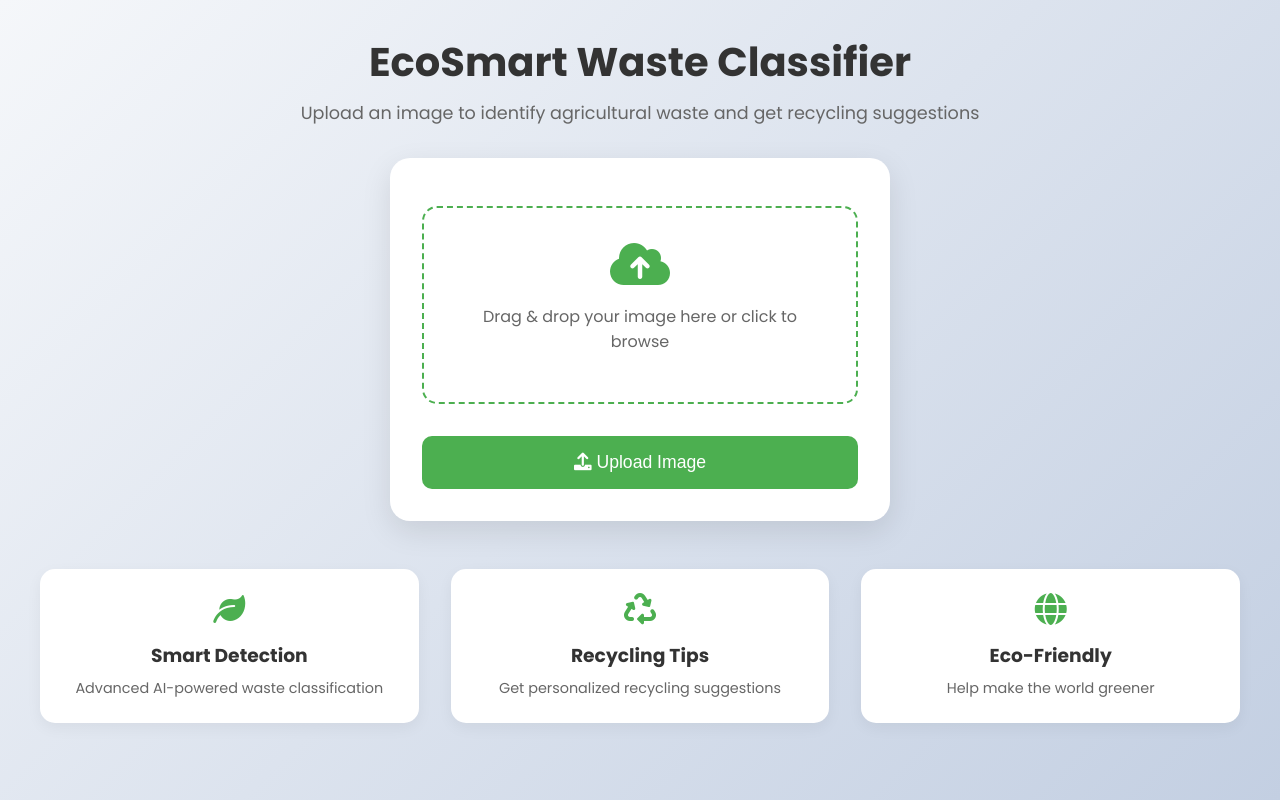
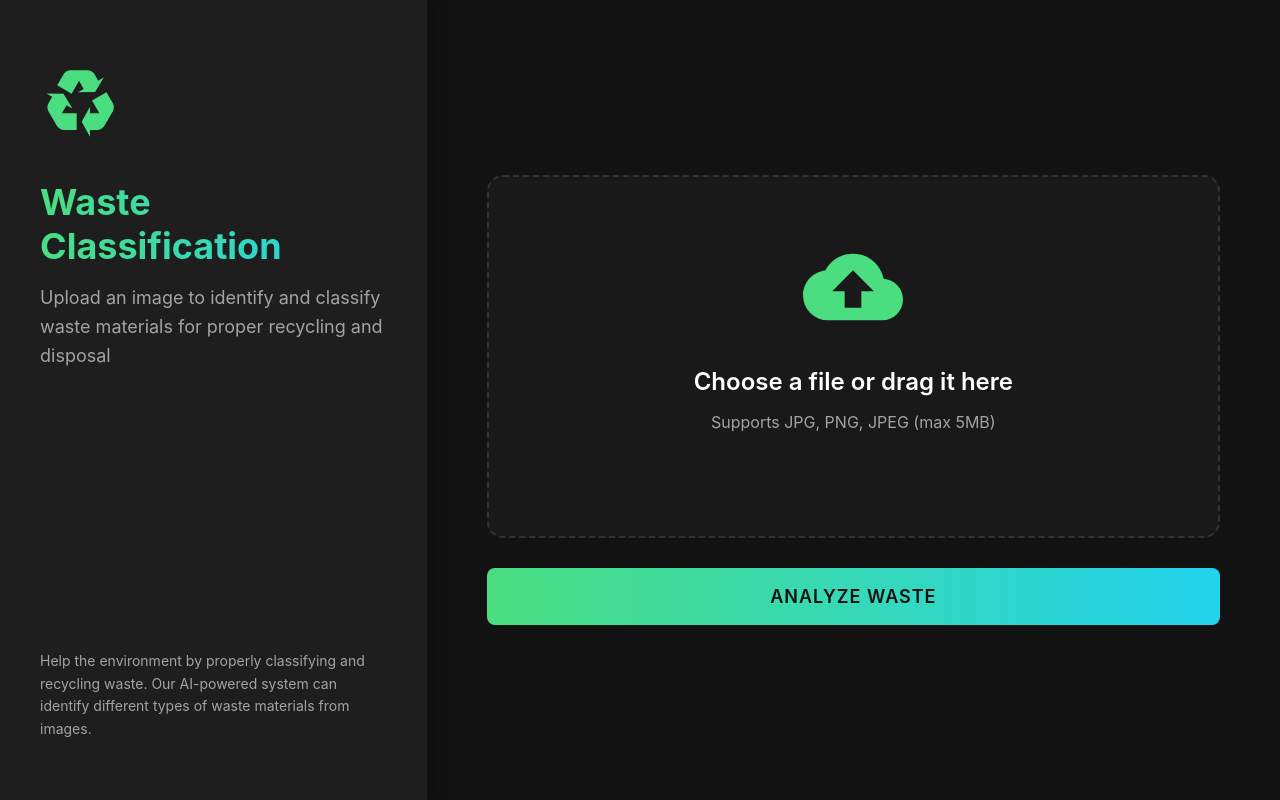
Before and after one commit to pragatishpragatish/Agricultural-Waste-Classifier, a Flask app: page / in a window 1280 px wide. Run offline with Flask 3, Linux system fonts and the light colour scheme.

Commit message:
Update index.html

```diff
--- a/templates/index.html
+++ b/templates/index.html
@@ -3,256 +3,254 @@
 <head>
     <meta charset="UTF-8">
     <meta name="viewport" content="width=device-width, initial-scale=1.0">
-    <title>EcoSmart Waste Classifier</title>
-    <link href="https://fonts.googleapis.com/css2?family=Poppins:wght@400;500;600;700&display=swap" rel="stylesheet">
+    <title>Waste Classification</title>
     <style>
-        :root {
-            --primary: #4CAF50;
-            --secondary: #2196F3;
-            --accent: #FFC107;
-            --background: #f5f5f5;
-            --text: #333;
-        }
-
         * {
             margin: 0;
             padding: 0;
             box-sizing: border-box;
+            font-family: 'Inter', 'Segoe UI', sans-serif;
         }
 
         body {
-            font-family: "Poppins", sans-serif;
-            background: linear-gradient(135deg, #f5f7fa 0%, #c3cfe2 100%);
+            background-color: #121212;
+            color: #ffffff;
             min-height: 100vh;
+            overflow-x: hidden;
+        }
+
+        .container {
+            display: grid;
+            grid-template-columns: 1fr 2fr;
+            min-height: 100vh;
+        }
+
+        .sidebar {
+            background-color: #1e1e1e;
+            padding: 60px 40px;
             display: flex;
             flex-direction: column;
-            align-items: center;
-            padding: 2rem;
+            justify-content: space-between;
+            box-shadow: 5px 0 15px rgba(0, 0, 0, 0.2);
         }
 
-        .header {
-            text-align: center;
-            margin-bottom: 2rem;
-            animation: fadeInDown 1s ease;
+        .sidebar-top {
+            display: flex;
+            flex-direction: column;
+            gap: 40px;
         }
 
-        .header h1 {
-            color: var(--text);
-            font-size: 2.5rem;
-            margin-bottom: 0.5rem;
+        .eco-icon {
+            width: 80px;
+            height: 80px;
         }
 
-        .header p {
-            color: #666;
-            font-size: 1.1rem;
+        .eco-icon svg {
+            fill: #4ade80;
+            width: 100%;
+            height: 100%;
         }
 
-        .upload-container {
-            background: white;
-            padding: 2rem;
-            border-radius: 20px;
-            box-shadow: 0 10px 30px rgba(0,0,0,0.1);
-            width: 100%;
-            max-width: 500px;
-            text-align: center;
-            transition: transform 0.3s ease;
-            animation: fadeInUp 1s ease;
+        h2 {
+            font-size: 36px;
+            font-weight: 700;
+            margin-bottom: 16px;
+            background: linear-gradient(90deg, #4ade80, #22d3ee);
+            -webkit-background-clip: text;
+            -webkit-text-fill-color: transparent;
+            background-clip: text;
         }
 
-        .upload-container:hover {
-            transform: translateY(-5px);
+        .subtitle {
+            color: #a3a3a3;
+            font-size: 18px;
+            line-height: 1.6;
+            max-width: 400px;
         }
 
-        .drop-zone {
-            border: 2px dashed var(--primary);
-            border-radius: 15px;
-            padding: 2rem;
-            margin: 1rem 0;
-            cursor: pointer;
-            transition: all 0.3s ease;
+        .footer-text {
+            color: #a3a3a3;
+            font-size: 14px;
+            line-height: 1.6;
+            max-width: 400px;
+            margin-top: auto;
         }
 
-        .drop-zone:hover, .drop-zone.dragover {
-            background: rgba(76, 175, 80, 0.1);
-            border-color: var(--secondary);
+        .main-content {
+            padding: 60px;
+            display: flex;
+            align-items: center;
+            justify-content: center;
         }
 
-        .drop-zone i {
-            font-size: 3rem;
-            color: var(--primary);
-            margin-bottom: 1rem;
+        .file-upload {
+            width: 100%;
+            max-width: 800px;
         }
 
-        .drop-zone p {
-            color: #666;
-            margin-bottom: 1rem;
+        .upload-area {
+            border: 2px dashed #333;
+            border-radius: 16px;
+            padding: 60px;
+            cursor: pointer;
+            display: block;
+            margin-bottom: 30px;
+            transition: all 0.3s ease;
+            background-color: rgba(255, 255, 255, 0.03);
         }
 
-        .file-input {
+        .upload-area:hover {
+            border-color: #4ade80;
+            background-color: rgba(74, 222, 128, 0.05);
+        }
+
+        .upload-icon {
+            width: 100px;
+            height: 100px;
+            margin: 0 auto 30px;
+        }
+
+        .upload-icon svg {
+            fill: #4ade80;
+            width: 100%;
+            height: 100%;
+        }
+
+        .upload-text {
+            font-weight: 600;
+            color: #ffffff;
+            margin-bottom: 16px;
+            font-size: 24px;
+            text-align: center;
+        }
+
+        .upload-hint {
+            color: #a3a3a3;
+            font-size: 16px;
+            margin-bottom: 20px;
+            text-align: center;
+        }
+
+        .file-name {
+            color: #4ade80;
+            font-weight: 600;
+            font-size: 18px;
+            min-height: 24px;
+            text-align: center;
+        }
+
+        input[type="file"] {
             display: none;
         }
 
-        .upload-btn {
-            background: var(--primary);
-            color: white;
-            padding: 1rem 2rem;
+        button {
+            background: linear-gradient(90deg, #4ade80, #22d3ee);
+            color: #121212;
             border: none;
-            border-radius: 10px;
-            font-size: 1.1rem;
+            border-radius: 8px;
+            padding: 18px 36px;
+            font-size: 18px;
+            font-weight: 600;
             cursor: pointer;
             transition: all 0.3s ease;
             width: 100%;
-            margin-top: 1rem;
+            text-transform: uppercase;
+            letter-spacing: 1px;
         }
 
-        .upload-btn:hover {
-            background: #388E3C;
+        button:hover {
             transform: translateY(-2px);
+            box-shadow: 0 10px 20px rgba(74, 222, 128, 0.2);
         }
 
-        .features {
-            display: grid;
-            grid-template-columns: repeat(auto-fit, minmax(250px, 1fr));
-            gap: 2rem;
-            margin-top: 3rem;
-            width: 100%;
-            max-width: 1200px;
-        }
-
-        .feature-card {
-            background: white;
-            padding: 1.5rem;
-            border-radius: 15px;
-            text-align: center;
-            box-shadow: 0 5px 15px rgba(0,0,0,0.05);
-            transition: transform 0.3s ease;
-        }
-
-        .feature-card:hover {
-            transform: translateY(-5px);
-        }
-
-        .feature-card i {
-            font-size: 2rem;
-            color: var(--primary);
-            margin-bottom: 1rem;
-        }
-
-        .feature-card h3 {
-            color: var(--text);
-            margin-bottom: 0.5rem;
-        }
-
-        .feature-card p {
-            color: #666;
-            font-size: 0.9rem;
-        }
-
-        @keyframes fadeInDown {
-            from {
-                opacity: 0;
-                transform: translateY(-20px);
-            }
-            to {
-                opacity: 1;
-                transform: translateY(0);
-            }
-        }
-
-        @keyframes fadeInUp {
-            from {
-                opacity: 0;
-                transform: translateY(20px);
-            }
-            to {
-                opacity: 1;
-                transform: translateY(0);
-            }
-        }
-
-        @media (max-width: 768px) {
-            .header h1 {
-                font-size: 2rem;
-            }
-            .upload-container {
-                padding: 1rem;
-            }
+        /* Glowing effect for the upload area when active */
+        .highlight {
+            border-color: #4ade80 !important;
+            box-shadow: 0 0 30px rgba(74, 222, 128, 0.3);
         }
     </style>
-    <link rel="stylesheet" href="https://cdnjs.cloudflare.com/ajax/libs/font-awesome/6.0.0/css/all.min.css">
 </head>
 <body>
-    <div class="header">
-        <h1>EcoSmart Waste Classifier</h1>
-        <p>Upload an image to identify agricultural waste and get recycling suggestions</p>
-    </div>
+    <div class="container">
+        <div class="sidebar">
+            <div class="sidebar-top">
+                <div class="eco-icon">
+                    <svg xmlns="http://www.w3.org/2000/svg" viewBox="0 0 24 24">
+                        <path d="M21.82 15.42L19.32 19.75C18.83 20.61 17.92 21.06 17 21H15V23L12.5 18.5L15 14V16H17.82L15.6 12.15L19.93 9.65L21.73 12.77C22.25 13.54 22.32 14.57 21.82 15.42M9.21 3.06H14.21C15.19 3.06 16.04 3.63 16.45 4.45L17.45 6.19L19.18 5.19L16.54 9.6L11.39 9.69L13.12 8.69L11.71 6.24L9.5 10.09L5.16 7.59L6.96 4.47C7.37 3.64 8.22 3.06 9.21 3.06M5.05 19.76L2.55 15.43C2.06 14.58 2.13 13.56 2.64 12.79L3.64 11.06L1.91 10.06L7.05 10.14L9.7 14.56L7.97 13.56L6.56 16H11V21H7.4C6.47 21.07 5.55 20.61 5.05 19.76Z"/>
+                    </svg>
+                </div>
+                <div>
+                    <h2>Waste Classification</h2>
+                    <p class="subtitle">Upload an image to identify and classify waste materials for proper recycling and disposal</p>
+                </div>
+            </div>
+            <p class="footer-text">Help the environment by properly classifying and recycling waste. Our AI-powered system can identify different types of waste materials from images.</p>
+        </div>
 
-    <div class="upload-container">
-        <form action="/" method="post" enctype="multipart/form-data" id="upload-form">
-            <div class="drop-zone" id="drop-zone">
-                <i class="fas fa-cloud-upload-alt"></i>
-                <p>Drag & drop your image here or click to browse</p>
-                <input type="file" name="image" id="file-input" class="file-input" accept="image/*" required>
-            </div>
-            <button type="submit" class="upload-btn">
-                <i class="fas fa-upload"></i> Upload Image
-            </button>
-        </form>
-    </div>
-
-    <div class="features">
-        <div class="feature-card">
-            <i class="fas fa-leaf"></i>
-            <h3>Smart Detection</h3>
-            <p>Advanced AI-powered waste classification</p>
-        </div>
-        <div class="feature-card">
-            <i class="fas fa-recycle"></i>
-            <h3>Recycling Tips</h3>
-            <p>Get personalized recycling suggestions</p>
-        </div>
-        <div class="feature-card">
-            <i class="fas fa-globe"></i>
-            <h3>Eco-Friendly</h3>
-            <p>Help make the world greener</p>
+        <div class="main-content">
+            <form action="/" method="post" enctype="multipart/form-data" class="file-upload">
+                <label for="file-upload" class="upload-area">
+                    <div class="upload-icon">
+                        <svg xmlns="http://www.w3.org/2000/svg" viewBox="0 0 24 24">
+                            <path d="M14,13V17H10V13H7L12,8L17,13M19.35,10.03C18.67,6.59 15.64,4 12,4C9.11,4 6.6,5.64 5.35,8.03C2.34,8.36 0,10.9 0,14A6,6 0 0,0 6,20H19A5,5 0 0,0 24,15C24,12.36 21.95,10.22 19.35,10.03Z"/>
+                        </svg>
+                    </div>
+                    <div class="upload-text">Choose a file or drag it here</div>
+                    <div class="upload-hint">Supports JPG, PNG, JPEG (max 5MB)</div>
+                    <div class="file-name" id="file-name"></div>
+                </label>
+                <input id="file-upload" type="file" name="image" accept="image/*" required>
+                <button type="submit">Analyze Waste</button>
+            </form>
         </div>
     </div>
 
     <script>
-        const dropZone = document.getElementById('drop-zone');
-        const fileInput = document.getElementById('file-input');
-        const uploadForm = document.getElementById('upload-form');
-
-        // Handle drag and drop
-        dropZone.addEventListener('dragover', (e) => {
-            e.preventDefault();
-            dropZone.classList.add('dragover');
+        // Show file name when selected
+        document.getElementById('file-upload').addEventListener('change', function() {
+            const fileName = this.files[0] ? this.files[0].name : '';
+            document.getElementById('file-name').textContent = fileName;
         });
 
-        dropZone.addEventListener('dragleave', () => {
-            dropZone.classList.remove('dragover');
+        // Drag and drop functionality
+        const uploadArea = document.querySelector('.upload-area');
+
+        ['dragenter', 'dragover', 'dragleave', 'drop'].forEach(eventName => {
+            uploadArea.addEventListener(eventName, preventDefaults, false);
         });
 
-        dropZone.addEventListener('drop', (e) => {
+        function preventDefaults(e) {
             e.preventDefault();
-            dropZone.classList.remove('dragover');
-            const files = e.dataTransfer.files;
-            if (files.length) {
-                fileInput.files = files;
-                uploadForm.submit();
-            }
+            e.stopPropagation();
+        }
+
+        ['dragenter', 'dragover'].forEach(eventName => {
+            uploadArea.addEventListener(eventName, highlight, false);
         });
 
-        // Handle click to upload
-        dropZone.addEventListener('click', () => {
-            fileInput.click();
+        ['dragleave', 'drop'].forEach(eventName => {
+            uploadArea.addEventListener(eventName, unhighlight, false);
         });
 
-        fileInput.addEventListener('change', () => {
-            if (fileInput.files.length) {
-                uploadForm.submit();
+        function highlight() {
+            uploadArea.classList.add('highlight');
+        }
+
+        function unhighlight() {
+            uploadArea.classList.remove('highlight');
+        }
+
+        uploadArea.addEventListener('drop', handleDrop, false);
+
+        function handleDrop(e) {
+            const dt = e.dataTransfer;
+            const files = dt.files;
+
+            if (files.length) {
+                document.getElementById('file-upload').files = files;
+                document.getElementById('file-name').textContent = files[0].name;
             }
-        });
+        }
     </script>
 </body>
 </html>
```
